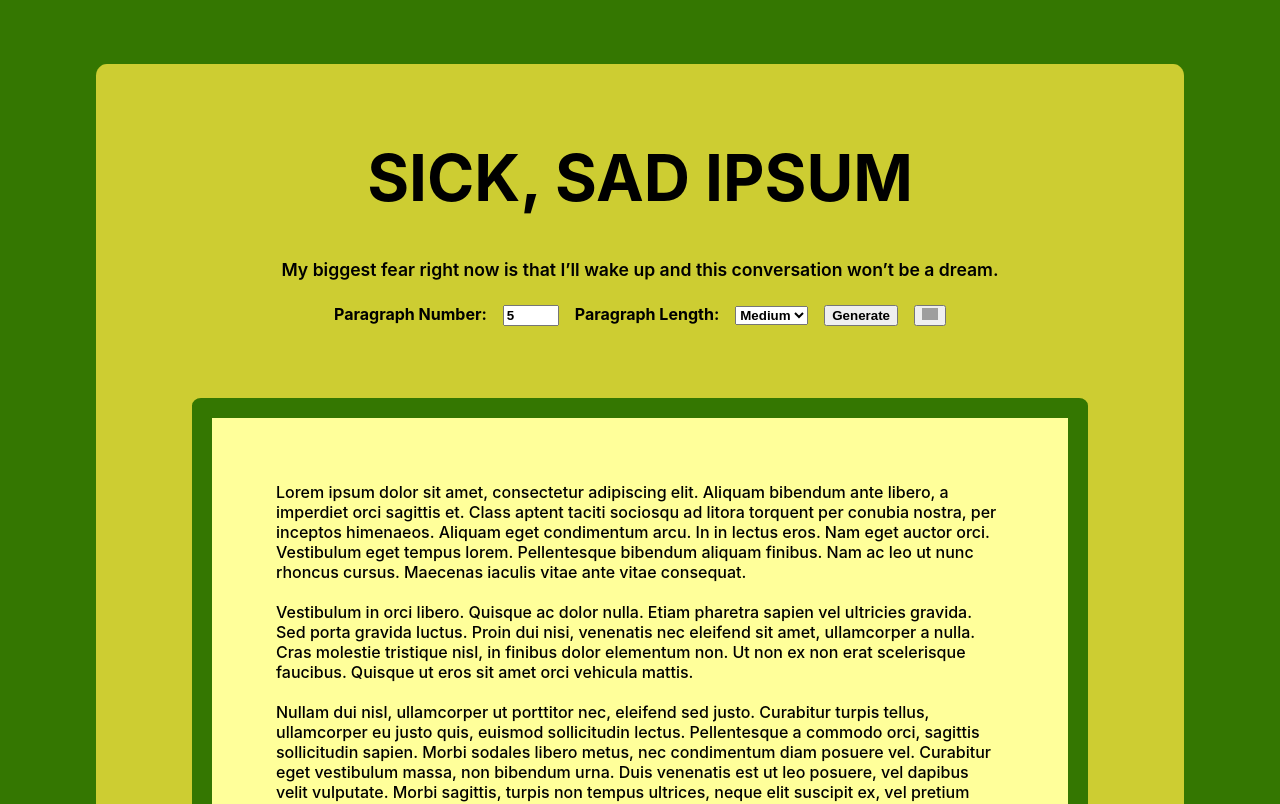
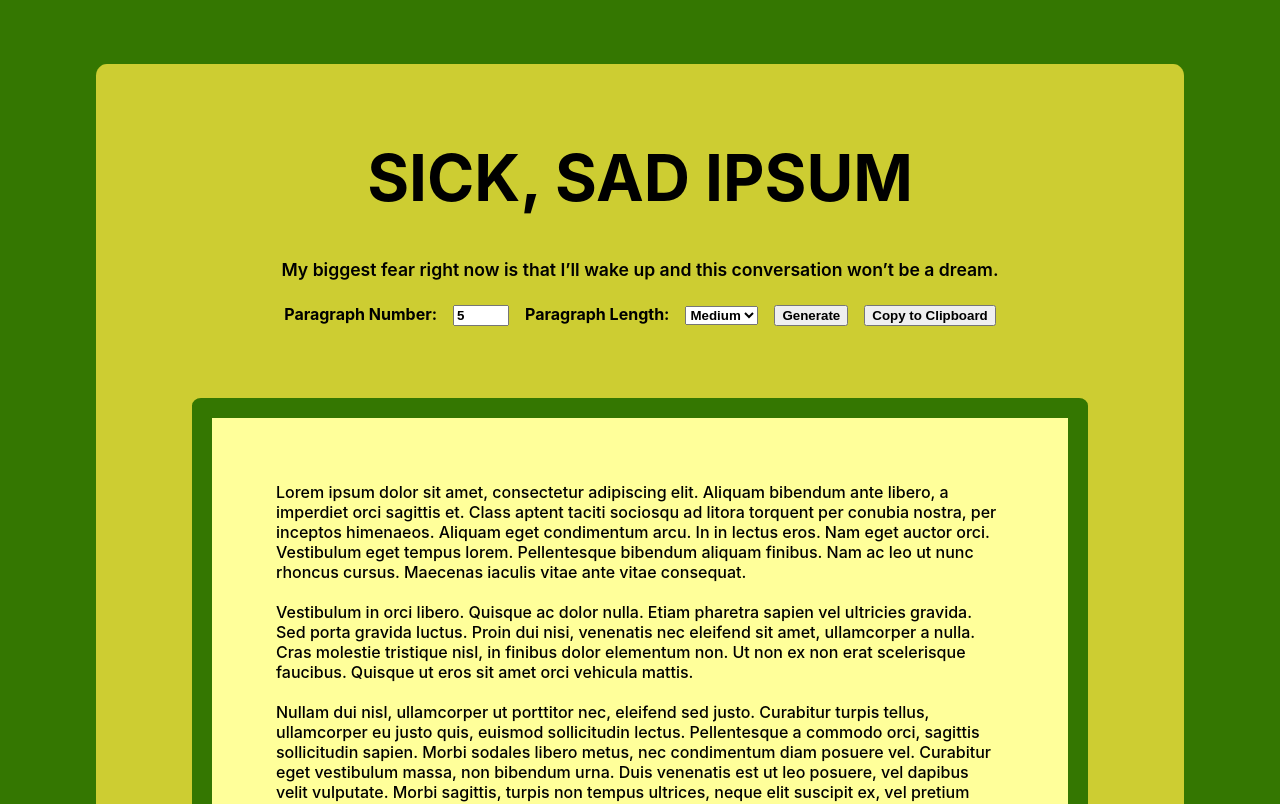
Before and after one commit to jewellscott/sicksadipsum, a React (Create React App) app: page / in a window 1280 px wide. Shown: the top 804 px of the page. Built offline with nearby package versions, Linux system fonts and the light colour scheme; grey boxes are pictures that could not be loaded.

Commit message:
Change copy button

```diff
--- a/src/App.js
+++ b/src/App.js
@@ -12,8 +12,6 @@ function App() {
   const handleSubmit = (e) => {
     e.preventDefault();
   }
-
-
 
   return (
     <div className="App container">
@@ -36,7 +34,7 @@ function App() {
           </select>
 
           <input type="submit" value="Generate"/>
-          <button className="copy"><img src="https://img.icons8.com/pix/32/undefined/experimental-copy-pix.png" alt="Copy to Clipboard"/></button>
+          <button className="copy">Copy to Clipboard</button>
         </form>
       </header>
       <main>
--- a/src/index.css
+++ b/src/index.css
@@ -70,7 +70,3 @@ main {
   display: flex;
   justify-content: center;
 }
-
-.copy img {
-  max-height: .75rem;
-}
```
